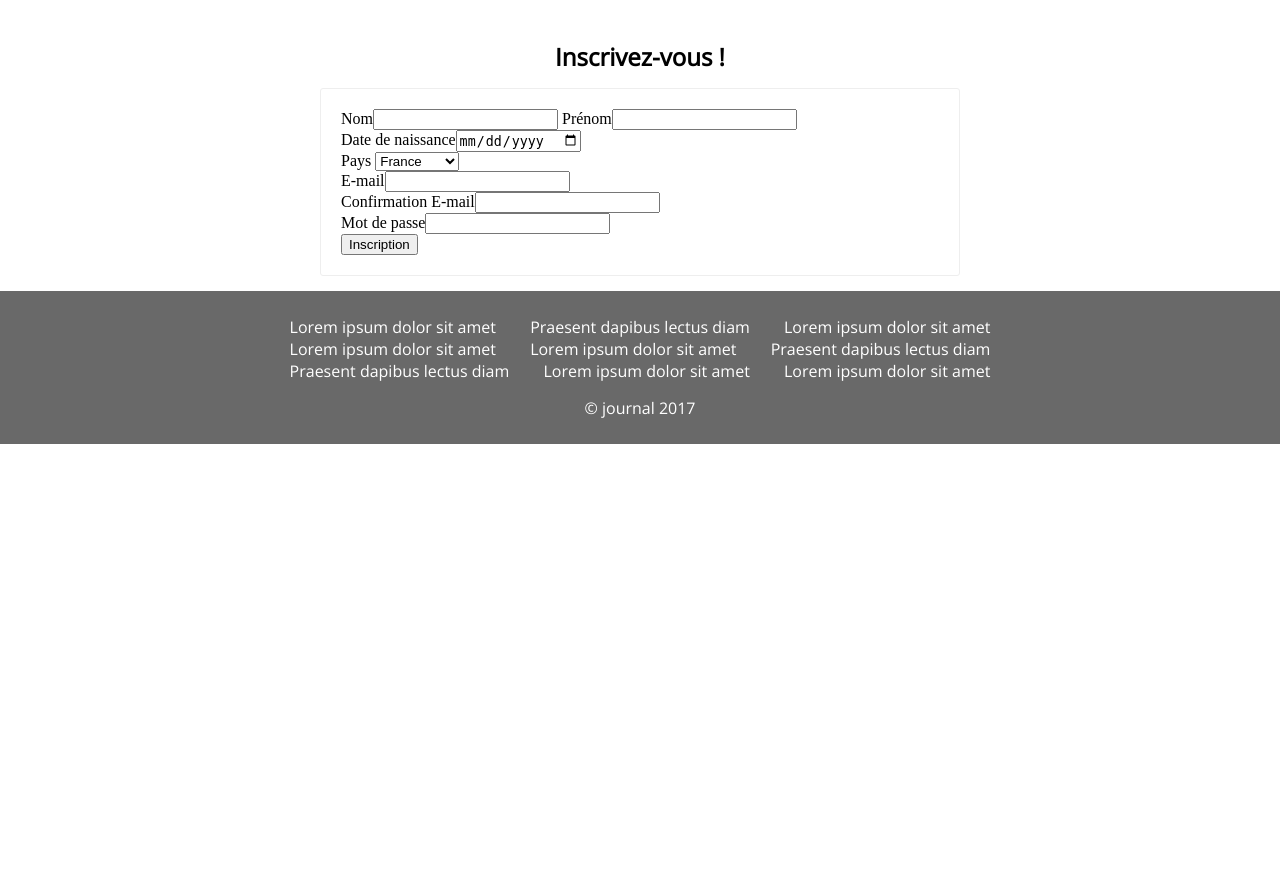
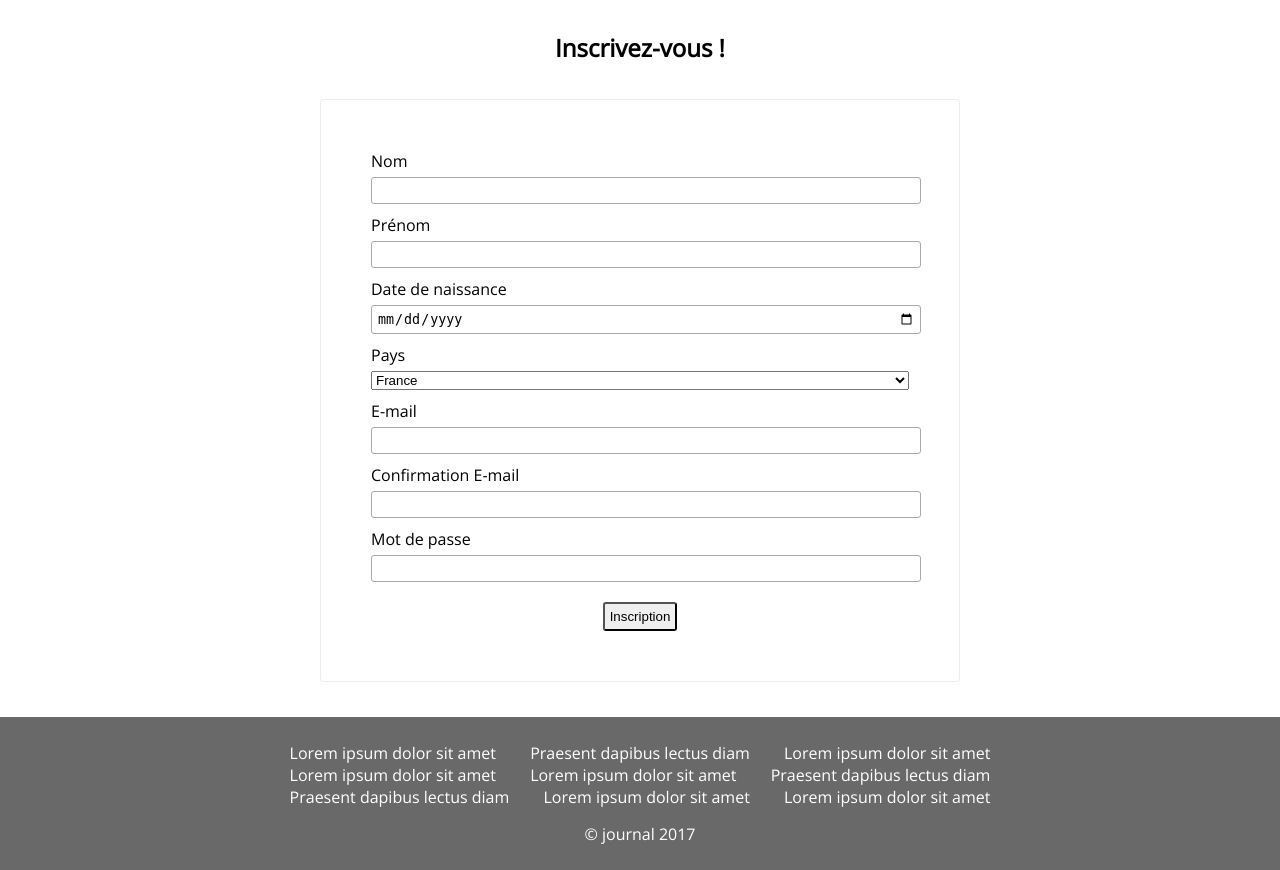
Before and after one commit to jennulrich/journal_HTML_CSS, a PHP site: page /inscription.php in a window 1280 px wide. Shown: the part 134-1004 px from the top of the page. Before the commit the page ends 578 px from the top, so only its background shows below. Run offline with PHP 8.4, Linux system fonts and the light colour scheme.

Commit message:
ajout de fichier sass

```diff
--- a/s2.css
+++ b/s2.css
@@ -1,166 +1,89 @@
-* {
-  margin: 0; }
+* { margin: 0; }
 
-main {
-  margin-top: 40px; }
+main { margin-top: 165px; }
 
 /*****************************************************************************/
 /*******************************HEADER****************************************/
 /*****************************************************************************/
-.logo {
-  display: flex;
-  text-align: center;
-  padding: 15px 0; }
-  .logo a {
-    width: 100%; }
-  .logo img {
-    width: 25%; }
+header { position: fixed; width: 100%; z-index: 10; top: 0; background: white; }
 
-nav {
-  background-color: dimgrey;
-  padding: 10px; }
-  nav ul {
-    display: flex;
-    justify-content: space-around;
-    padding: 0;
-    margin: 0; }
-    nav ul li {
-      list-style-type: none; }
-      nav ul li a {
-        padding: 10px;
-        text-decoration: none;
-        text-transform: uppercase;
-        font-family: "Open Sans", sans-serif;
-        color: white; }
-      nav ul li a:hover {
-        background-color: lightgrey; }
+.logo { display: flex; text-align: center; padding: 15px 0; }
+.logo a { width: 100%; }
+.logo img { width: 25%; }
 
-.inscriptionConnexion {
-  text-align: right;
-  margin: 0 15px 10px 0; }
-  .inscriptionConnexion a {
-    text-decoration: none;
-    text-transform: uppercase;
-    color: black;
-    font-family: "Open Sans", sans-serif; }
-  .inscriptionConnexion .connexion::after {
-    content: " | "; }
+nav { background-color: dimgrey; padding: 10px; }
+nav ul { display: flex; justify-content: space-around; padding: 0; margin: 0; }
+nav ul li { list-style-type: none; }
+nav ul li a { padding: 10px; text-decoration: none; text-transform: uppercase; font-family: "Open Sans", sans-serif; color: white; }
+nav ul li a:hover { background-color: lightgrey; }
+
+.inscriptionConnexion { text-align: right; margin: 0 15px 10px 0; }
+.inscriptionConnexion a { text-decoration: none; text-transform: uppercase; color: black; font-family: "Open Sans", sans-serif; }
+.inscriptionConnexion a.connexion::after { content: " | "; }
 
 /*****************************************************************************/
 /**************************************UNE************************************/
 /*****************************************************************************/
-.titleUne {
-  font-size: 30pt;
-  text-transform: uppercase; }
+.titleUne { font-size: 30pt; text-transform: uppercase; }
 
-.articleUne {
-  display: flex;
-  justify-content: space-evenly;
-  margin-bottom: 25px; }
-  .articleUne .une {
-    display: inline-block;
-    width: 45%; }
-    .articleUne .une img {
-      width: 100%;
-      border-radius: 3px; }
-  .articleUne .textUne {
-    display: inline-block;
-    width: 45%;
-    vertical-align: top; }
-    .articleUne .textUne p {
-      font-family: "Open Sans", sans-serif;
-      font-size: 10.5pt;
-      padding-bottom: 10px; }
+.articleUne { display: flex; justify-content: space-evenly; margin-bottom: 25px; }
+.articleUne .une { display: inline-block; width: 45%; }
+.articleUne .une img { width: 100%; border-radius: 3px; }
+.articleUne .textUne { display: inline-block; width: 45%; vertical-align: top; }
+.articleUne .textUne p { font-family: "Open Sans", sans-serif; font-size: 10.5pt; padding-bottom: 10px; }
 
 /*****************************************************************************/
 /*******************************DIVERS****************************************/
 /*****************************************************************************/
-.img {
-  display: flex;
-  justify-content: space-evenly; }
-  .img img {
-    width: 20%;
-    height: 100%;
-    border-radius: 3px; }
+.img { display: flex; justify-content: space-evenly; }
+.img img { width: 20%; height: 100%; border-radius: 3px; }
 
-.textDivers {
-  display: flex;
-  justify-content: space-evenly;
-  margin-bottom: 15px; }
-  .textDivers p {
-    width: 20%;
-    text-align: justify;
-    font-family: "Open Sans", sans-serif;
-    font-size: 9pt; }
-    .textDivers p a {
-      float: right; }
+.textDivers { display: flex; justify-content: space-evenly; margin-bottom: 15px; }
+.textDivers p { width: 20%; text-align: justify; font-family: "Open Sans", sans-serif; font-size: 9pt; }
+.textDivers p a { float: right; }
 
 /*****************************************************************************/
 /**********************************PUB****************************************/
 /*****************************************************************************/
-.pub {
-  text-align: center; }
+.pub { text-align: center; }
 
 /*****************************************************************************/
 /********************************NEWSLETTER***********************************/
 /*****************************************************************************/
-.formTitle, .titleUne {
-  text-align: center;
-  font-family: "Open Sans", sans-serif;
-  margin: 15px 0; }
+.formTitle, .titleUne { text-align: center; font-family: "Open Sans", sans-serif; margin: 15px 0; }
 
-.form, .formInscription {
-  width: 50%;
-  margin: 15px auto; }
-  .form fieldset, .formInscription fieldset {
-    border: 1px solid #eee;
-    border-radius: 3px;
-    padding: 20px; }
+.form, .formInscription { width: 50%; margin: 35px auto; }
+.form fieldset, .formInscription fieldset { border: 1px solid #eee; border-radius: 3px; padding: 50px; }
+.form fieldset form .mail select, .form fieldset form .coordonnees select, .form fieldset form .country select, .form fieldset form .date select, .formInscription fieldset form .mail select, .formInscription fieldset form .coordonnees select, .formInscription fieldset form .country select, .formInscription fieldset form .date select { display: block; width: 100%; margin: 5px 0 10px 0; }
+.form fieldset form .mail label, .form fieldset form .coordonnees label, .form fieldset form .country label, .form fieldset form .date label, .formInscription fieldset form .mail label, .formInscription fieldset form .coordonnees label, .formInscription fieldset form .country label, .formInscription fieldset form .date label { font-family: "Open Sans", sans-serif; }
+.form fieldset form .mail input, .form fieldset form .coordonnees input, .form fieldset form .country input, .form fieldset form .date input, .formInscription fieldset form .mail input, .formInscription fieldset form .coordonnees input, .formInscription fieldset form .country input, .formInscription fieldset form .date input { display: block; padding: 5px; width: 100%; border: 1px solid darkgrey; border-radius: 3px; margin: 5px 0 10px 0; }
+.form fieldset form .button, .formInscription fieldset form .button { text-align: center; }
+.form fieldset form .button button, .formInscription fieldset form .button button { padding: 5px; border-radius: 3px; margin-top: 10px; outline: none; }
 
 /*****************************************************************************/
 /*******************************DETAIL ARTICLE********************************/
 /*****************************************************************************/
-.fullArticle {
-  display: flex;
-  justify-content: space-evenly;
-  margin-bottom: 15px; }
-  .fullArticle .fullArticleImg {
-    width: 45%;
-    display: inline-block;
-    vertical-align: top; }
-    .fullArticle .fullArticleImg img {
-      width: 100%;
-      border-radius: 3px; }
-  .fullArticle .fullArticleText {
-    width: 45%;
-    display: inline-block; }
-    .fullArticle .fullArticleText p {
-      font-family: "Open Sans", sans-serif;
-      font-size: 10.5pt;
-      padding-bottom: 10px; }
-  .fullArticle .right {
-    text-align: right; }
+.fullArticle { display: flex; justify-content: space-evenly; margin-bottom: 15px; }
+.fullArticle .fullArticleImg { width: 45%; display: inline-block; vertical-align: top; }
+.fullArticle .fullArticleImg img { width: 100%; border-radius: 3px; }
+.fullArticle .fullArticleText { width: 45%; display: inline-block; }
+.fullArticle .fullArticleText p { font-family: "Open Sans", sans-serif; font-size: 10.5pt; padding-bottom: 10px; }
+.fullArticle .right { text-align: right; }
 
 /*****************************************************************************/
 /************************************FOOTER***********************************/
 /*****************************************************************************/
-footer {
-  background-color: dimgrey;
-  padding: 25px 0; }
-  footer p {
-    text-align: center;
-    font-family: "Open Sans", sans-serif;
-    margin-top: 15px;
-    color: white; }
-  footer .link {
-    display: flex;
-    flex-direction: column;
-    text-align: center; }
-    footer .link .footLink {
-      font-family: "Open Sans", sans-serif; }
-      footer .link .footLink a {
-        color: white;
-        text-decoration: none;
-        margin: 0 15px; }
+footer { background-color: dimgrey; padding: 25px 0; position: relative; bottom: 0; }
+footer p { text-align: center; font-family: "Open Sans", sans-serif; margin-top: 15px; color: white; }
+footer .link { display: flex; flex-direction: column; text-align: center; }
+footer .link .footLink { font-family: "Open Sans", sans-serif; }
+footer .link .footLink a { color: white; text-decoration: none; margin: 0 15px; }
+
+/*****************************************************************************/
+/************************************CONNEXION********************************/
+/*****************************************************************************/
+.password { margin-top: 10px; }
+.password label { font-family: "Open Sans", sans-serif; padding-right: 20px; }
+.password input { display: block; padding: 5px; width: 100%; border: 1px solid darkgrey; border-radius: 3px; margin: 5px 0 10px 0; }
 
 /*# sourceMappingURL=s2.css.map */
--- a/s2.scss
+++ b/s2.scss
@@ -4,20 +4,36 @@ $font-black: black;
 $width-divers: 20%;
 $nav-footer-color: dimgrey;
 $border-radius-img: 3px;
+$flex: flex;
 
-* {
-  margin: 0;
+@mixin form-style {
+  input {
+    display: block;
+    padding: 5px;
+    width: 100%;
+    border: 1px solid darkgrey;
+    border-radius: $border-radius-img;
+    margin: 5px 0 10px 0;
+  }
 }
 
-main {
-  margin-top: 40px;
-}
+* { margin: 0; }
+
+main { margin-top: 165px; }
 
 /*****************************************************************************/
 /*******************************HEADER****************************************/
 /*****************************************************************************/
+header {
+  position: fixed;
+  width: 100%;
+  z-index: 10;
+  top: 0;
+  background: white;
+}
+
 .logo {
-  display: flex;
+  display: $flex;
   text-align: center;
   padding: 15px 0;
     a {
@@ -32,7 +48,7 @@ nav {
   background-color: $nav-footer-color;
   padding: 10px;
     ul {
-      display: flex;
+      display: $flex;
       justify-content: space-around;
       padding: 0;
       margin: 0;
@@ -44,9 +60,9 @@ nav {
           text-transform: uppercase;
           font-family: $font-f;
           color: $font-white;
-        }
-        a:hover {
-          background-color: lightgrey;
+          &:hover {
+            background-color: lightgrey;
+          }
         }
       }
     }
@@ -60,9 +76,9 @@ nav {
       text-transform: uppercase;
       color: $font-black;
       font-family: $font-f;
-    }
-    .connexion::after {
-      content: " | ";
+      &.connexion::after {
+        content: " | ";
+      }
     }
 }
 
@@ -75,7 +91,7 @@ nav {
 }
 
 .articleUne {
-  display: flex;
+  display: $flex;
   justify-content: space-evenly;
   margin-bottom: 25px;
   .une {
@@ -102,7 +118,7 @@ nav {
 /*******************************DIVERS****************************************/
 /*****************************************************************************/
 .img {
-  display: flex;
+  display: $flex;
   justify-content: space-evenly;
     img {
       width: $width-divers;
@@ -112,7 +128,7 @@ nav {
 }
 
 .textDivers {
-  display: flex;
+  display: $flex;
   justify-content: space-evenly;
   margin-bottom: 15px;
     p {
@@ -144,11 +160,33 @@ nav {
 
 .form, .formInscription {
   width: 50%;
-  margin: 15px auto;
+  margin: 35px auto;
   fieldset {
     border: 1px solid #eee;
     border-radius: $border-radius-img;
-    padding: 20px;
+    padding: 50px;
+    form {
+      .mail, .coordonnees, .country, .date {
+        select {
+          display: block;
+          width: 100%;
+          margin: 5px 0 10px 0;
+        }
+        label {
+          font-family: $font-f;
+        }
+      @include form-style;
+      }
+      .button {
+        text-align: center;
+        button {
+          padding: 5px;
+          border-radius: $border-radius-img;
+          margin-top: 10px;
+          outline: none;
+        }
+      }
+    }
   }
 }
 
@@ -156,7 +194,7 @@ nav {
 /*******************************DETAIL ARTICLE********************************/
 /*****************************************************************************/
 .fullArticle {
-  display: flex;
+  display: $flex;
   justify-content: space-evenly;
   margin-bottom: 15px;
   .fullArticleImg {
@@ -188,6 +226,8 @@ nav {
 footer {
   background-color: $nav-footer-color;
   padding: 25px 0;
+  position: relative;
+  bottom: 0;
     p {
       text-align: center;
       font-family: $font-f;
@@ -195,7 +235,7 @@ footer {
       color: $font-white;
     }
     .link {
-      display: flex;
+      display: $flex;
       flex-direction: column;
       text-align: center;
       .footLink {
@@ -208,3 +248,15 @@ footer {
       }
     }
 }
+
+/*****************************************************************************/
+/************************************CONNEXION********************************/
+/*****************************************************************************/
+.password {
+  margin-top: 10px;
+  label {
+    font-family: $font-f;
+    padding-right: 20px;
+  }
+  @include form-style;
+}
```
Also changed, not shown: 1 other file.
